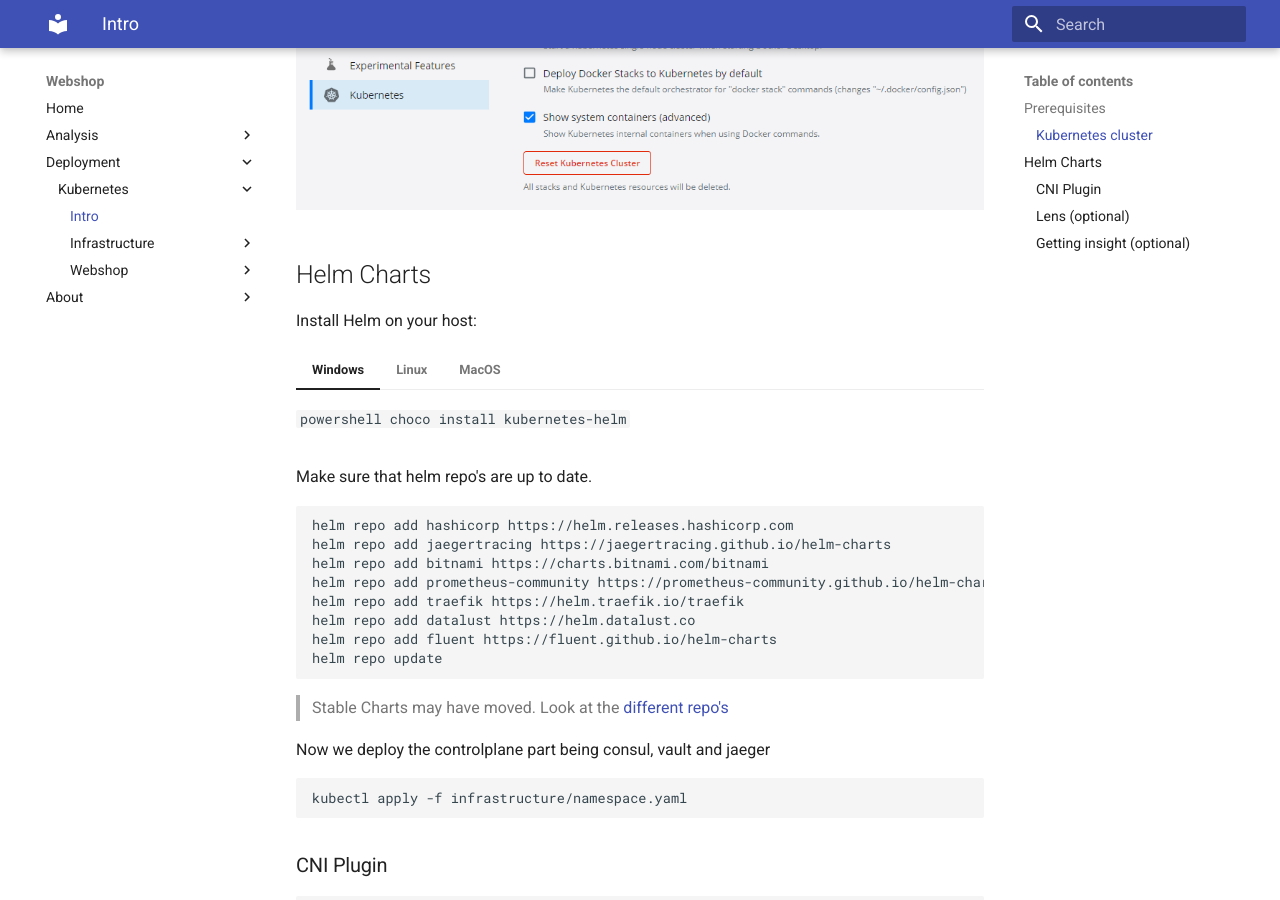
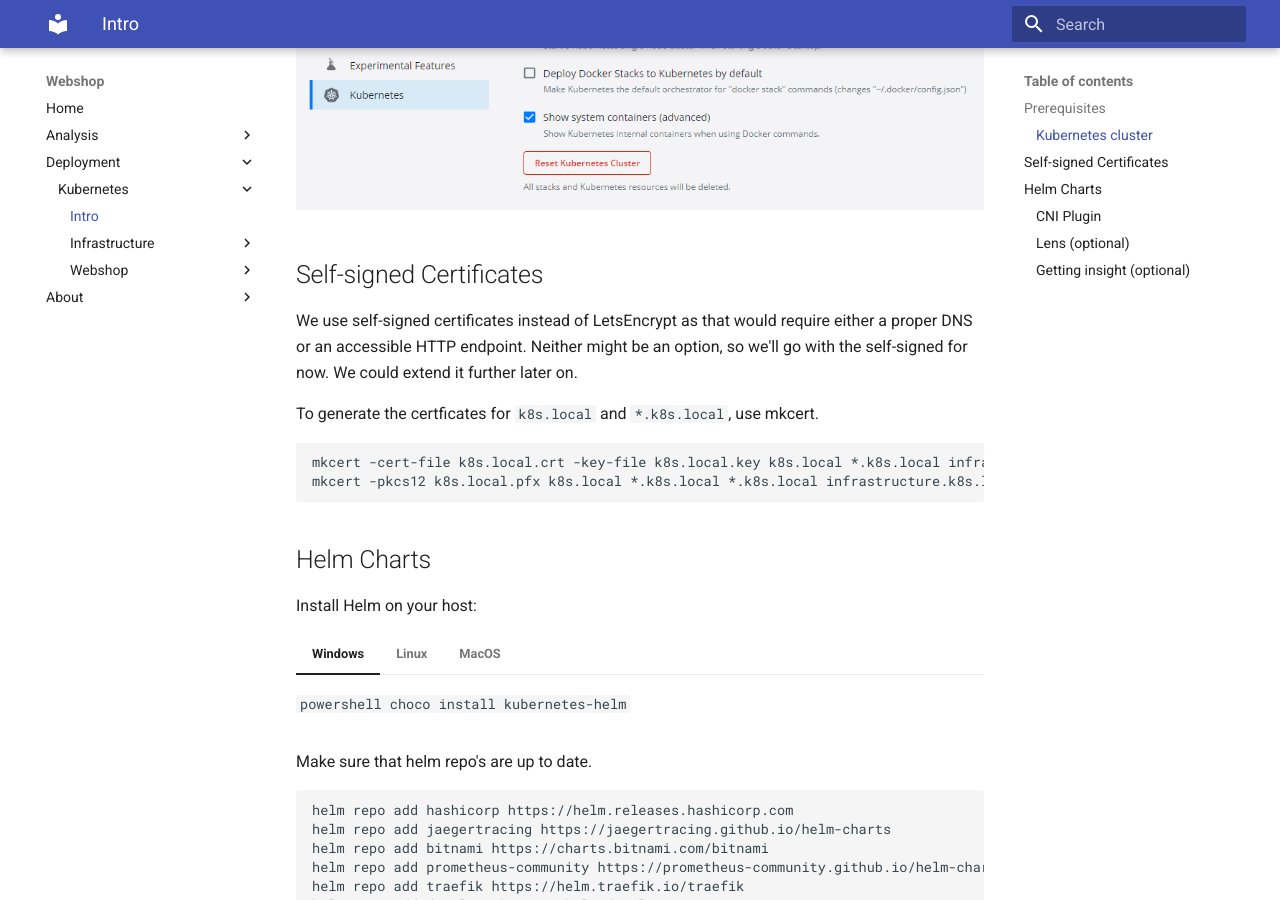
Before and after one commit to bravecobra/webshop-saga-masstransit, an MkDocs documentation site: the page built from docs/deployment/k8s/infrastructure/index.md, in a window 1280 px wide and 900 px high, scrolled down 1064 px. Built offline with MkDocs 1.6.1 and Material for MkDocs 9.7.7, drawn with Linux system fonts in a browser that asks for light colours.

````diff
--- a/docs/deployment/k8s/infrastructure/index.md
+++ b/docs/deployment/k8s/infrastructure/index.md
@@ -19,6 +19,17 @@ Make sure you have a running kubernetes cluster to which you can connect with `k
 I use the docker desktop version with these settings:
 
 ![Kubernetes Settings](../../../images/docker-kubernetes-settings.png)
+
+## Self-signed Certificates
+
+We use self-signed certificates instead of LetsEncrypt as that would require either a proper DNS or an accessible HTTP endpoint. Neither might be an option, so we'll go with the self-signed for now. We could extend it further later on.
+
+To generate the certficates for `k8s.local` and `*.k8s.local`, use mkcert.
+
+```powershell
+mkcert -cert-file k8s.local.crt -key-file k8s.local.key k8s.local *.k8s.local infrastructure.k8s.local *.infrastructure.k8s.local
+mkcert -pkcs12 k8s.local.pfx k8s.local *.k8s.local *.k8s.local infrastructure.k8s.local *.infrastructure.k8s.local
+```
 
 ## Helm Charts
 
````
Also changed, not shown: docs/deployment/k8s/infrastructure/prometheus.md (+2 -2 lines), docs/deployment/k8s/infrastructure/traefik.md (+9 -1 lines), 10 other files.
